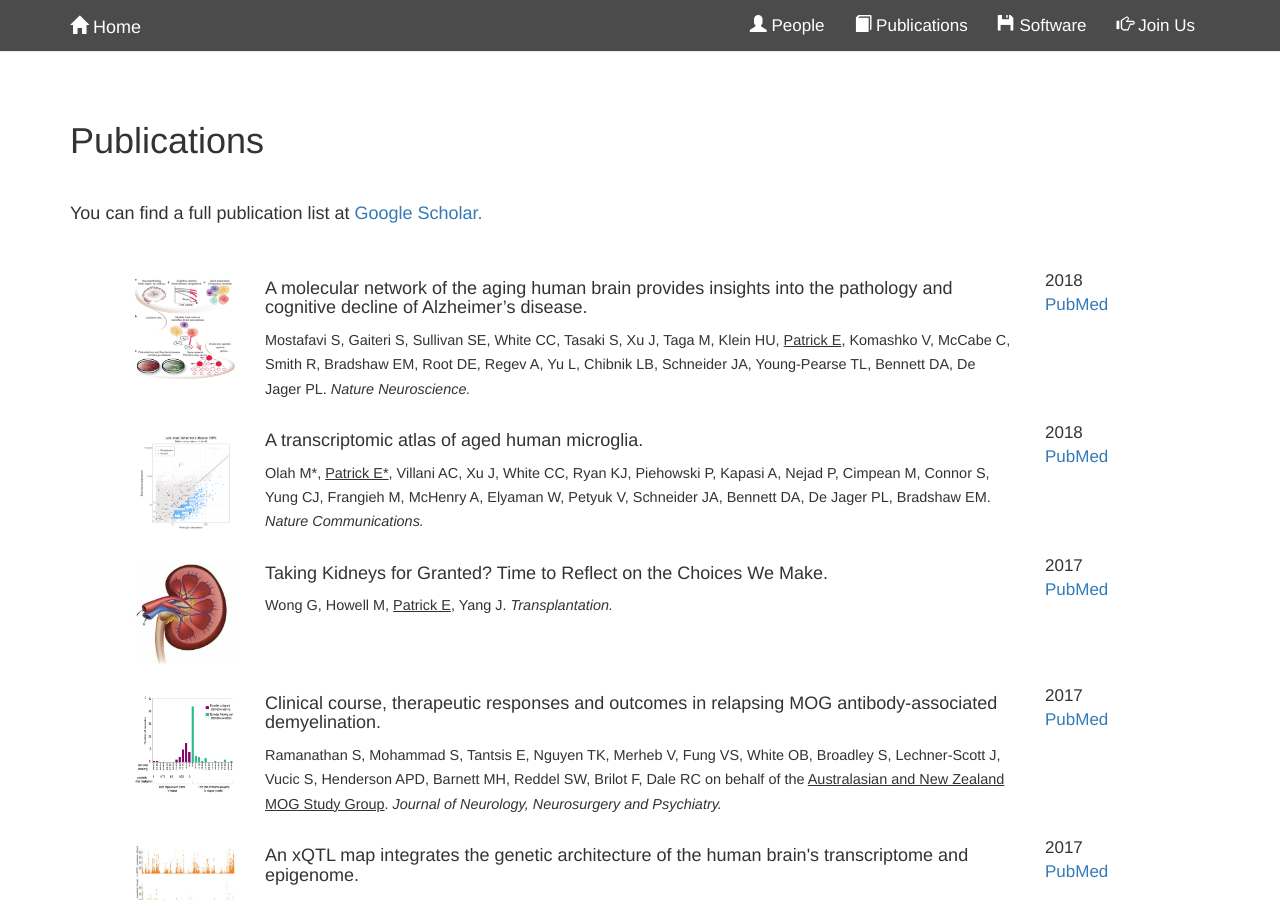
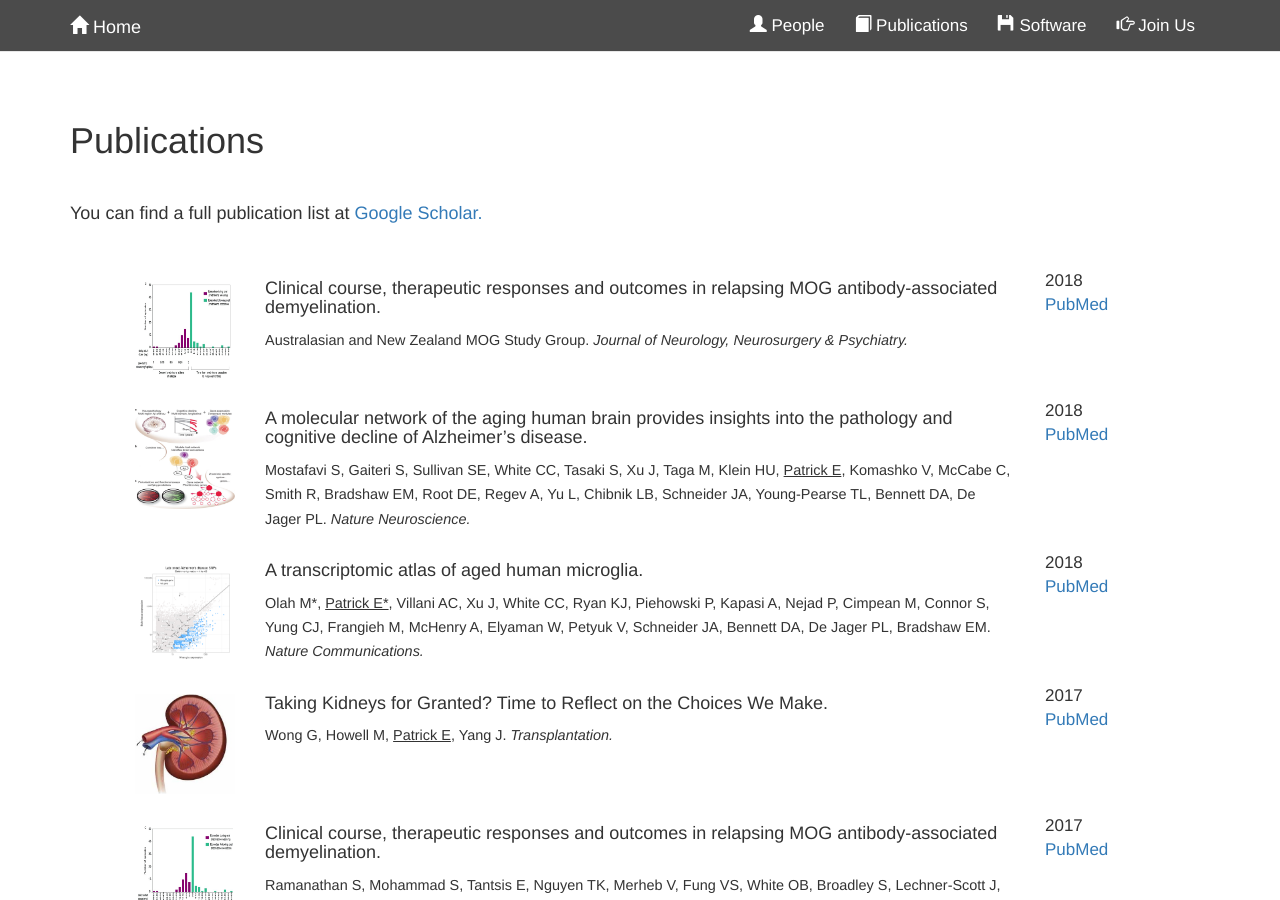
Before and after one commit to ellispatrick/ellispatrick.github.io, a Jekyll site: the page built from publications.html, in a window 1280 px wide and 900 px high. Built offline with Jekyll 4.4.1, drawn with Linux system fonts in a browser that asks for light colours; nearby versions of some CDN libraries; a style sheet for code colours, icons or effects is not loaded.

Commit message:
Update publications

```diff
--- a/_data/publications.yml
+++ b/_data/publications.yml
@@ -1,4 +1,16 @@
 ---
+
+- title: >
+    Clinical course, therapeutic responses and outcomes in relapsing MOG antibody-associated demyelination.
+  author: >
+    Australasian and New Zealand MOG Study Group.
+  year: 2018
+  image: ../images/Publications/2018MOG.jpg
+  where: Journal of Neurology, Neurosurgery & Psychiatry
+  repo:
+   name: PubMed
+   url: https://www-ncbi-nlm-nih-gov/pubmed/29142145
+
 - title: >
     A molecular network of the aging human brain provides insights into the pathology and cognitive decline of Alzheimer’s disease.
   author: >
```
Also changed, not shown: images/Publications/2018MOG.jpg (added).
